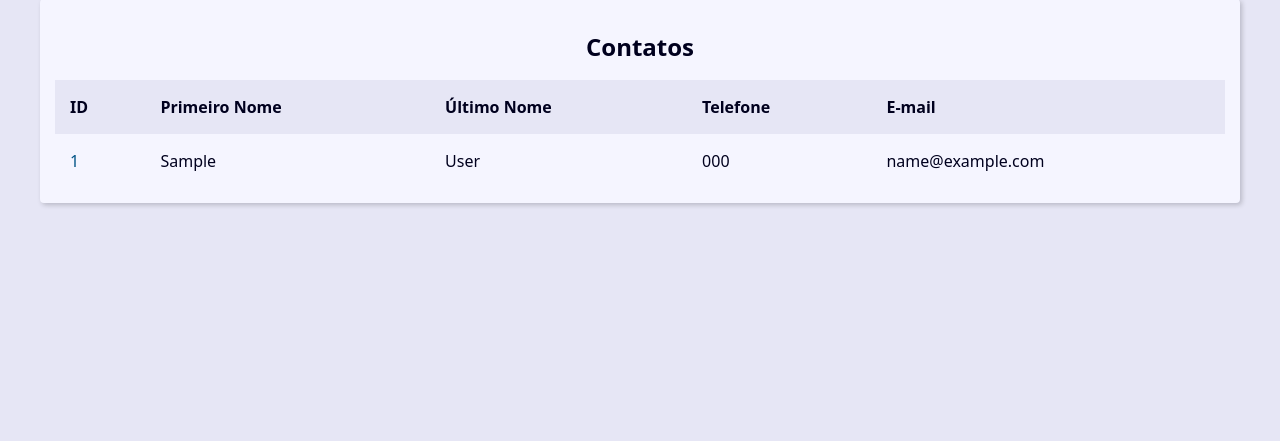
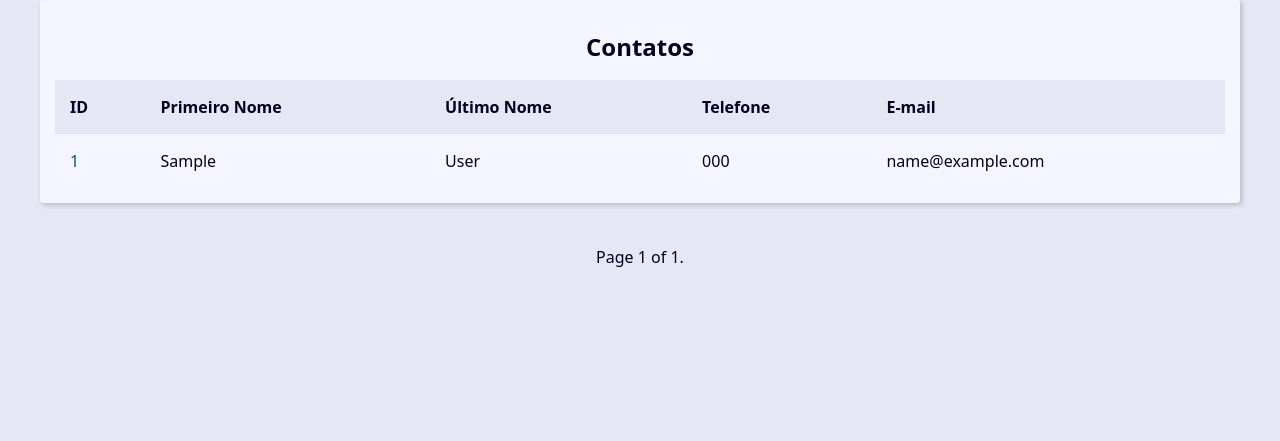
Before and after one commit to SubFall/Agenda-DJANGO, a Django app: page / in a window 1280 px wide. Shown: the part 270-711 px from the top of the page. Run offline with Django 5.2, Linux system fonts and the light colour scheme; tables that the repository leaves empty hold one stand-in row (values such as "Sample post").

Commit message:
foi iniciado o CRUD dos contatos, principio estamos criando o CREATE

```diff
--- a/base_templates/global/base.html
+++ b/base_templates/global/base.html
@@ -8,5 +8,6 @@
     <main class="content">
         {% block content %}{% endblock content %}
     </main>
+    {% include "global/partials/page.html" %}
 </body>
 </html>
--- /dev/null
+++ b/base_templates/global/partials/page.html
@@ -0,0 +1,19 @@
+{% if page_obj %}
+    <div class="pagination">
+        <span class="step-links">
+            {% if page_obj.has_previous %}
+                <a href="?page=1&q={{ request.GET.q.strip }}">&laquo; first</a>
+                <a href="?page={{ page_obj.previous_page_number }}&q={{ request.GET.q.strip }}">previous</a>
+            {% endif %}
+
+            <span class="current">
+                Page {{ page_obj.number }} of {{ page_obj.paginator.num_pages }}.
+            </span>
+
+            {% if page_obj.has_next %}
+                <a href="?page={{ page_obj.next_page_number }}&q={{ request.GET.q.strip }}">next</a>
+                <a href="?page={{ page_obj.paginator.num_pages }}&q={{ request.GET.q.strip }}">last &raquo;</a>
+            {% endif %}
+        </span>
+    </div>
+{% endif %}
--- /dev/null
+++ b/contatos/templates/contatos/create.html
@@ -0,0 +1,5 @@
+{% extends "global/base.html" %}
+
+{% block content %}
+    <h1>Create</h1>
+{% endblock content %}
--- a/contatos/templates/contatos/index.html
+++ b/contatos/templates/contatos/index.html
@@ -1,7 +1,7 @@
 {% extends "global/base.html" %}
 
 {% block content %}
-{% if contatos %}
+    {% if page_obj %}
         <div class="responsive-table">
             <table class="contacts-table">
                 <caption class="table-caption">
@@ -18,7 +18,7 @@
                     </tr>
                 </thead>
                 <tbody>
-                {% for contato in contatos %}
+                    {% for contato in page_obj %}
                         <tr class="table-row">
                             <td class="table-cel">
                                 <a href="{% url 'contatos:detail' contato.id %}" class="table-link">
--- a/contatos/urls.py
+++ b/contatos/urls.py
@@ -6,5 +6,8 @@ app_name = 'contatos'
 urlpatterns = [
     path('', views.index_view, name='index'),
     path('<int:id_contato>/', views.detalhes_view, name='detail'),
-    path('pesquisa/', views.pesquisa_view, name='pesquisa')
+
+    #CRUD
+    path('pesquisa/', views.pesquisa_view, name='pesquisa'),
+    path('contato/create/', views.create, name='create')
 ]
--- a/contatos/views/__init__.py
+++ b/contatos/views/__init__.py
@@ -1,3 +1,4 @@
 from .contato_views import *
 from .contato_detalhes_view import *
 from .pesquisa_view import *
+from .contato_form_view import *
--- a/contatos/views/contato_views.py
+++ b/contatos/views/contato_views.py
@@ -1,13 +1,19 @@
 from django.shortcuts import render
 from contatos.models import Contato
+from django.core.paginator import Paginator
 
 def index_view(request):
 
     contatos = Contato.objects.filter(show=True).order_by('-id')
+    paginacao = Paginator(contatos, 10)
+
+    page_number = request.GET.get('page')
+    page_obj = paginacao.get_page(page_number)
 
     context = {
-        'contatos': contatos,
-        'titulo_contato' : 'Contato - '
+        #'contatos': contatos,
+        'titulo_contato' : 'Contato - ',
+        'page_obj': page_obj
     }
     return render(
         request,
```
Also changed, not shown: contatos/views/contato_form_view.py (added, +15 -0 lines), contatos/views/pesquisa_view.py (+8 -2 lines). Lines whose indentation alone changed are shown as unchanged.
